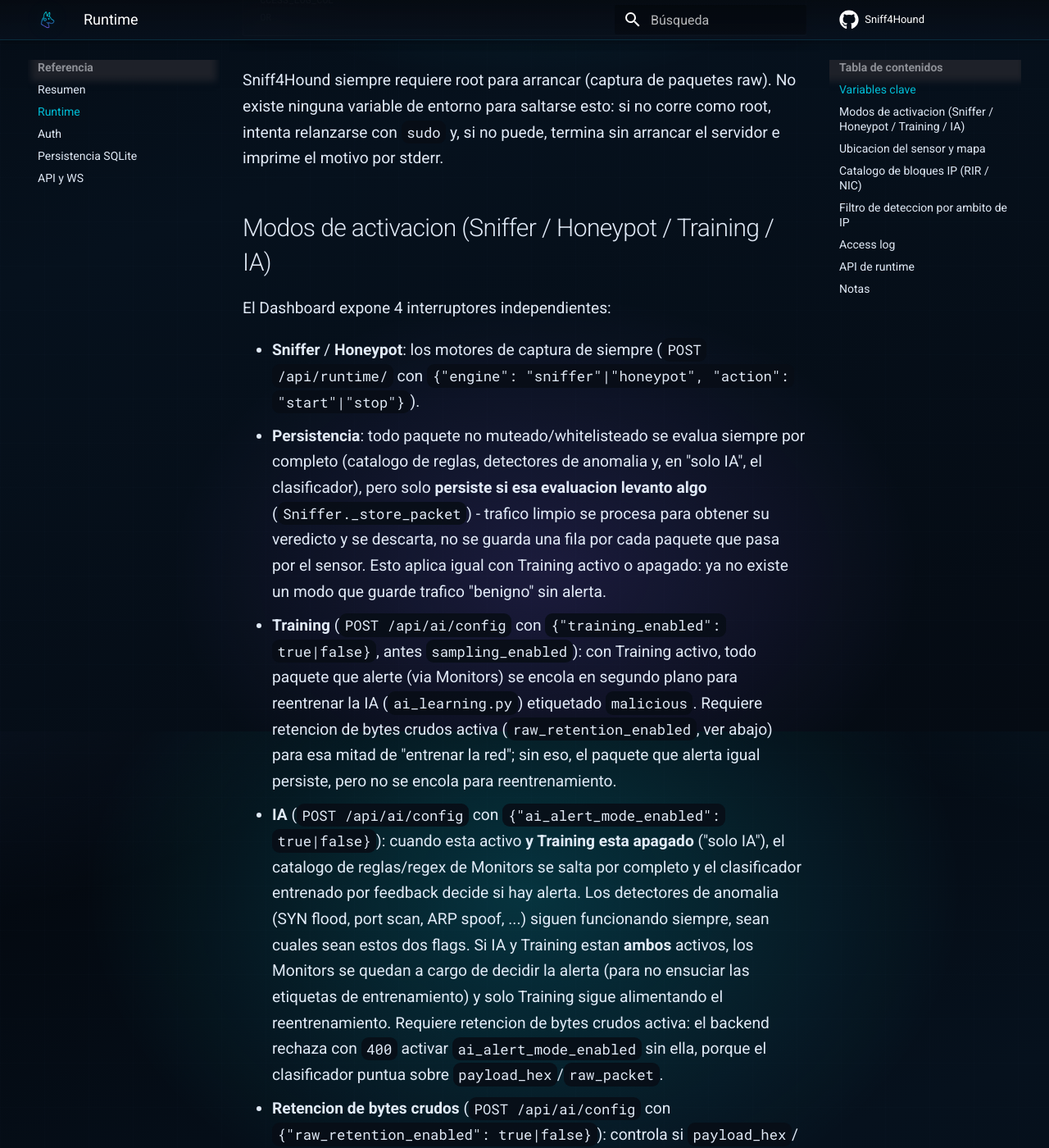
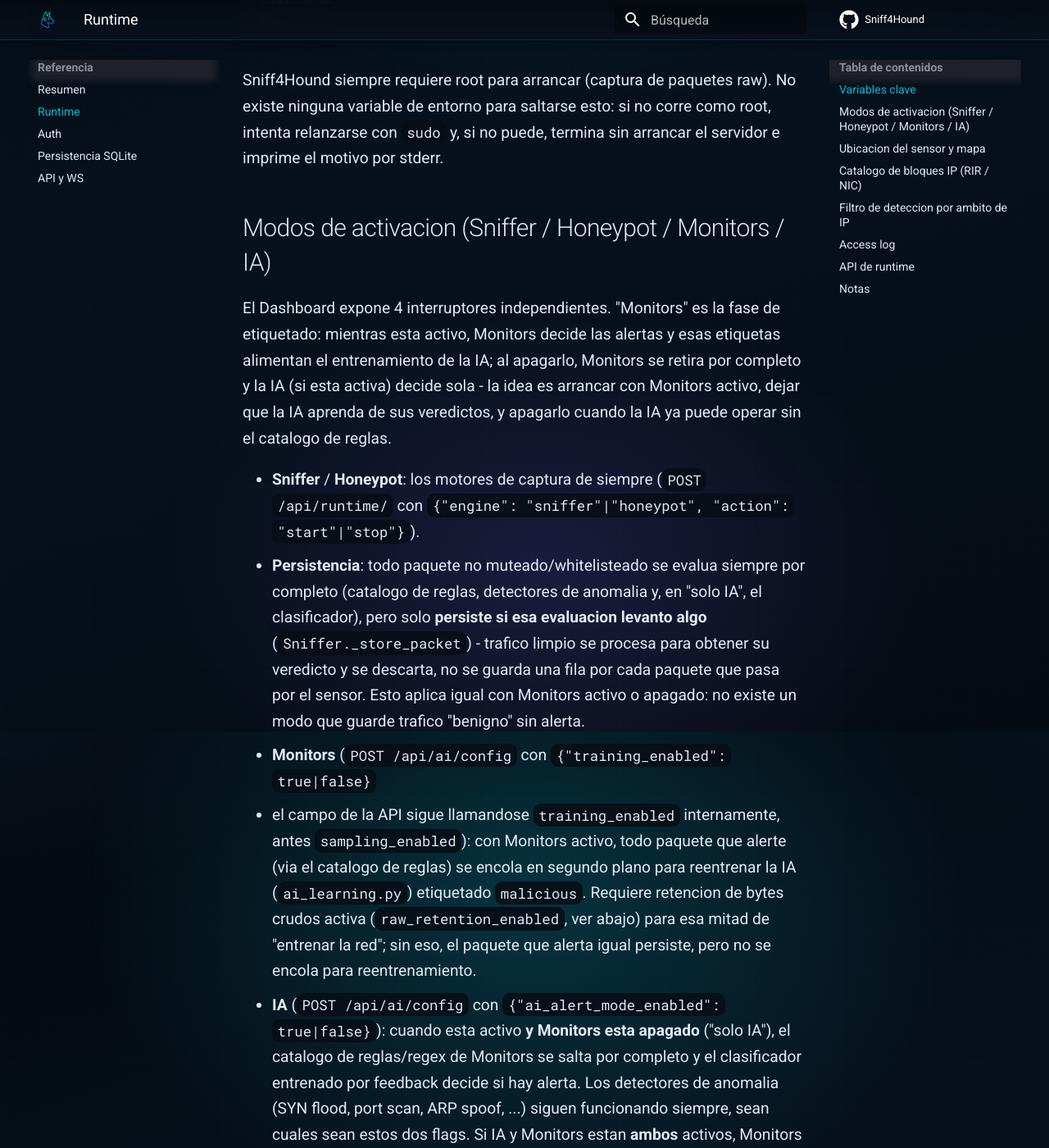
Before and after one commit to jorgelsc-dev/Sniff4Hound, an MkDocs documentation site: the page built from docs/reference/runtime.md, in a window 1280 px wide and 1400 px high, scrolled down 1908 px. Shown: the whole window at 82% size. Built offline with MkDocs 1.6.1 and Material for MkDocs 9.7.7, drawn with Linux system fonts in a browser that asks for light colours; comment, search, counter and statistics services are not loaded; some of the changed text lies outside the part shown.

Commit message:
Feature/faqa (#82)
* fix: close remaining FAQA findings on raw retention, auth storage, regex safety

Makes raw packet bytes/hex opt-in (SNIFF4HOUND_STORE_RAW_PACKET, off by
default) and scrubs them from every read path and legacy DB rows unless
explicitly enabled for forensic/AI use, switches the frontend security
code to in-memory-only storage (no more sessionStorage/localStorage
persistence), and makes regex_safety fail fast on import instead of
silently degrading when the regex dependency is missing. Updates docs
and FAQA.md to reflect these findings as closed.

Co-Authored-By: Claude Sonnet 5 <noreply@anthropic.com>

Signed-off-by: jorgelsc-dev <jorgeluis961224@gmail.com>

* feat: implement AI training and alert modes with comprehensive documentation and tests

Signed-off-by: jorgelsc-dev <jorgeluis961224@gmail.com>

* chore: update version to 0.54.0 in pyproject.toml and __init__.py

Signed-off-by: jorgelsc-dev <jorgeluis961224@gmail.com>

* fix: adjust busy timeout for sensitive capture storage migration to prevent database lock issues

Signed-off-by: jorgelsc-dev <jorgeluis961224@gmail.com>

* feat: add post-install and post-remove scripts for package management

Signed-off-by: jorgelsc-dev <jorgeluis961224@gmail.com>

* fix: update dependency recommendation from python3-pip to python3-venv and enhance regex rebuilding process in post-install script

Signed-off-by: jorgelsc-dev <jorgeluis961224@gmail.com>

* feat: enable raw packet retention by default and allow runtime toggling

- Updated `SNIFF4HOUND_STORE_RAW_PACKET` to default to `1`, enabling raw packet retention for new databases.
- Modified runtime configuration to allow toggling raw packet retention via the Dashboard without restarting the application.
- Adjusted related documentation to reflect changes in raw packet retention behavior and its implications for AI training and evaluation.
- Refactored code to ensure that raw packet retention status is consistently checked and applied across various components.
- Updated tests to verify the new behavior of raw packet retention and its interaction with training modes.

Signed-off-by: jorgelsc-dev <jorgeluis961224@gmail.com>

* feat: update terminology from "Training" to "Monitors" in UI and documentation

Signed-off-by: jorgelsc-dev <jorgeluis961224@gmail.com>

---------

Signed-off-by: jorgelsc-dev <jorgeluis961224@gmail.com>

```diff
--- a/docs/reference/runtime.md
+++ b/docs/reference/runtime.md
@@ -30,9 +30,14 @@ existe ninguna variable de entorno para saltarse esto: si no corre como root,
 intenta relanzarse con `sudo` y, si no puede, termina sin arrancar el
 servidor e imprime el motivo por stderr.
 
-## Modos de activacion (Sniffer / Honeypot / Training / IA)
+## Modos de activacion (Sniffer / Honeypot / Monitors / IA)
 
-El Dashboard expone 4 interruptores independientes:
+El Dashboard expone 4 interruptores independientes. "Monitors" es la fase de
+etiquetado: mientras esta activo, Monitors decide las alertas y esas
+etiquetas alimentan el entrenamiento de la IA; al apagarlo, Monitors se
+retira por completo y la IA (si esta activa) decide sola - la idea es
+arrancar con Monitors activo, dejar que la IA aprenda de sus veredictos, y
+apagarlo cuando la IA ya puede operar sin el catalogo de reglas.
 
 - **Sniffer** / **Honeypot**: los motores de captura de siempre (`POST
   /api/runtime/` con `{"engine": "sniffer"|"honeypot", "action": "start"|"stop"}`).
@@ -41,26 +46,27 @@ El Dashboard expone 4 interruptores independientes:
   el clasificador), pero solo **persiste si esa evaluacion levanto algo**
   (`Sniffer._store_packet`) - trafico limpio se procesa para obtener su
   veredicto y se descarta, no se guarda una fila por cada paquete que pasa
-  por el sensor. Esto aplica igual con Training activo o apagado: ya no
-  existe un modo que guarde trafico "benigno" sin alerta.
-- **Training** (`POST /api/ai/config` con `{"training_enabled": true|false}`,
-  antes `sampling_enabled`): con Training activo, todo paquete que alerte
-  (via Monitors) se encola en segundo plano para reentrenar la IA
-  (`ai_learning.py`) etiquetado `malicious`. Requiere retencion de bytes
+  por el sensor. Esto aplica igual con Monitors activo o apagado: no existe
+  un modo que guarde trafico "benigno" sin alerta.
+- **Monitors** (`POST /api/ai/config` con `{"training_enabled": true|false}`
+  - el campo de la API sigue llamandose `training_enabled` internamente,
+  antes `sampling_enabled`): con Monitors activo, todo paquete que alerte
+  (via el catalogo de reglas) se encola en segundo plano para reentrenar la
+  IA (`ai_learning.py`) etiquetado `malicious`. Requiere retencion de bytes
   crudos activa (`raw_retention_enabled`, ver abajo) para esa mitad de
   "entrenar la red"; sin eso, el paquete que alerta igual persiste, pero no
   se encola para reentrenamiento.
 - **IA** (`POST /api/ai/config` con `{"ai_alert_mode_enabled": true|false}`):
-  cuando esta activo **y Training esta apagado** ("solo IA"), el catalogo de
+  cuando esta activo **y Monitors esta apagado** ("solo IA"), el catalogo de
   reglas/regex de Monitors se salta por completo y el clasificador
   entrenado por feedback decide si hay alerta. Los detectores de anomalia
   (SYN flood, port scan, ARP spoof, ...) siguen funcionando siempre, sean
-  cuales sean estos dos flags. Si IA y Training estan **ambos** activos, los
-  Monitors se quedan a cargo de decidir la alerta (para no ensuciar las
-  etiquetas de entrenamiento) y solo Training sigue alimentando el
-  reentrenamiento. Requiere retencion de bytes crudos activa: el backend
-  rechaza con `400` activar `ai_alert_mode_enabled` sin ella, porque el
-  clasificador puntua sobre `payload_hex`/`raw_packet`.
+  cuales sean estos dos flags. Si IA y Monitors estan **ambos** activos,
+  Monitors se queda a cargo de decidir la alerta (para no ensuciar las
+  etiquetas de entrenamiento) y solo sigue alimentando el reentrenamiento.
+  Requiere retencion de bytes crudos activa: el backend rechaza con `400`
+  activar `ai_alert_mode_enabled` sin ella, porque el clasificador puntua
+  sobre `payload_hex`/`raw_packet`.
 - **Retencion de bytes crudos** (`POST /api/ai/config` con
   `{"raw_retention_enabled": true|false}`): controla si `payload_hex`/
   `raw_packet` se guardan tal cual o se limpian en cada lectura/escritura
```
Also changed, not shown: README.md (+2 -2 lines), frontend/src/views/DashboardView.vue (+18 -14 lines).
